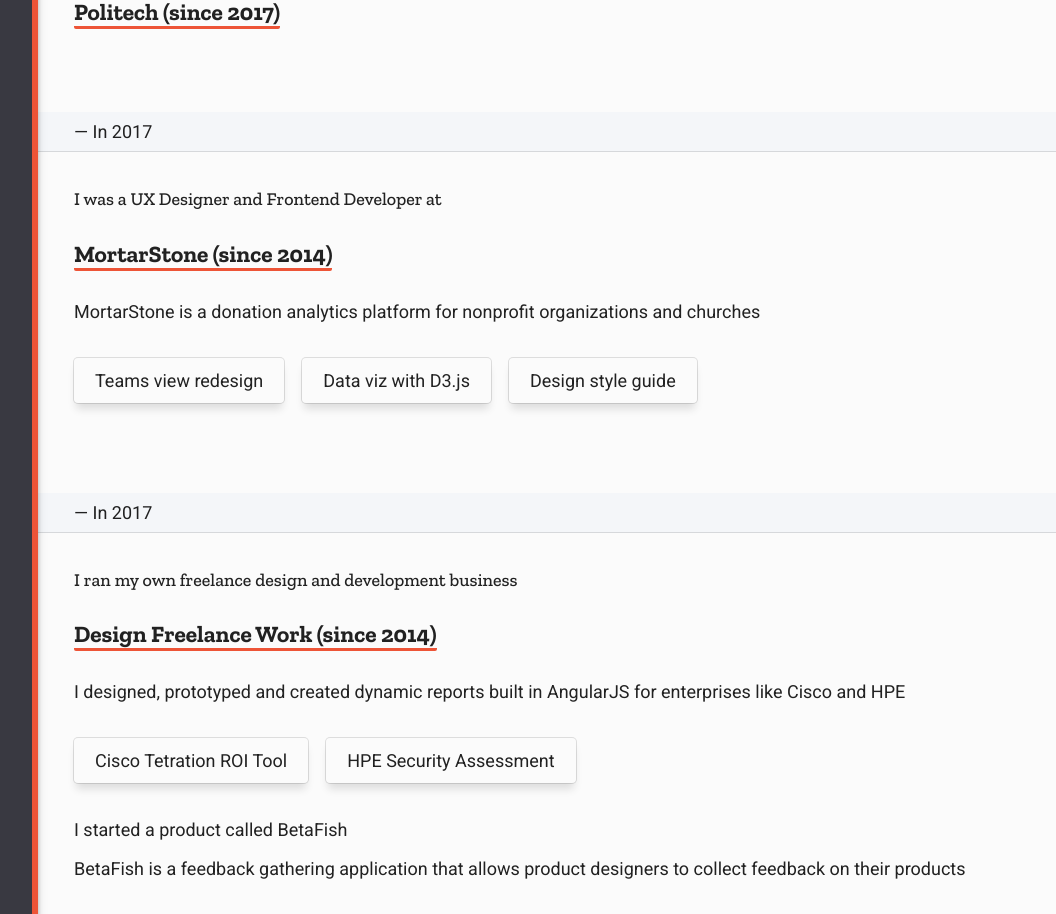
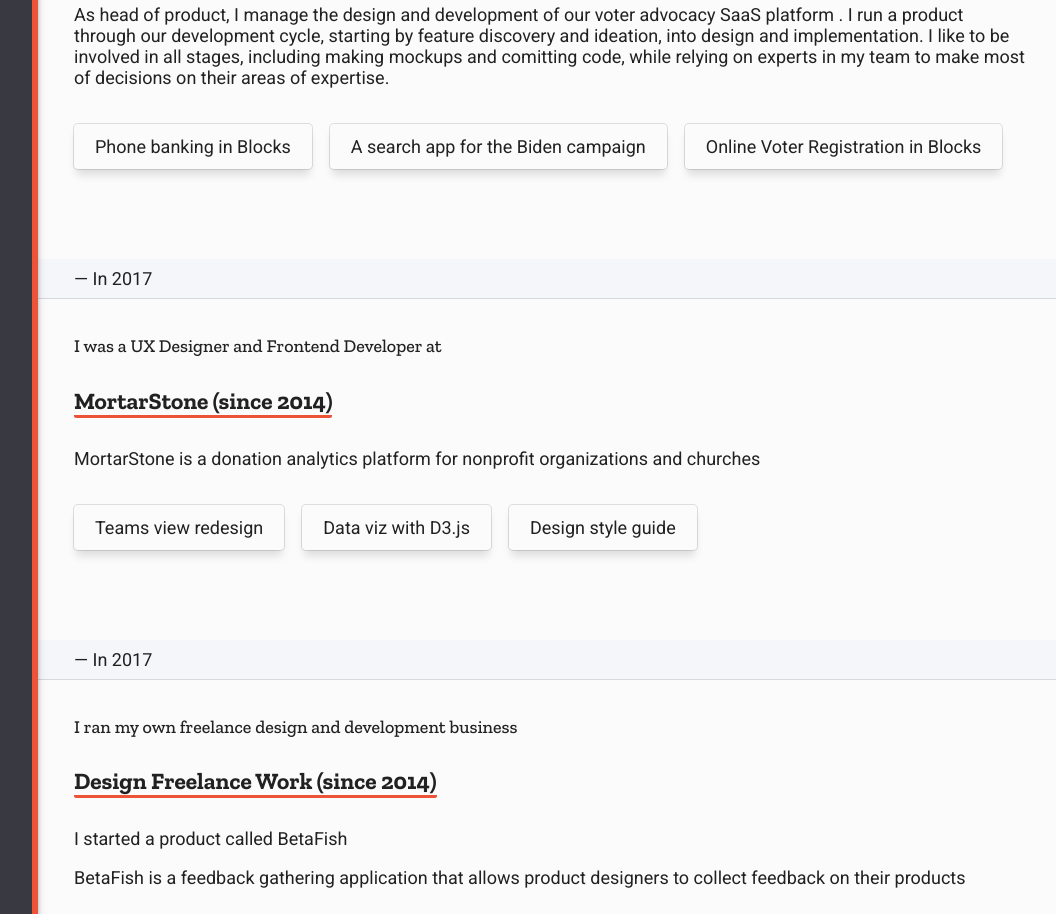
Before and after one commit to WeHateNick/nicolasocampodesign, a Next.js app: page / in a window 1280 px wide. Shown: the part 1700-2614 px from the top of the page, without its empty margins (218-1274 px from the left). Built offline with nearby package versions, Linux system fonts and the light colour scheme.

Commit message:
updated timeline

```diff
--- a/components/HighlightBlock/HighlightContent.js
+++ b/components/HighlightBlock/HighlightContent.js
@@ -1,6 +1,6 @@
 const highlightContent = {
   skills: {
-    intro: "My career has focused on three main areas",
+    intro: "My career has been focused on three main areas",
     items: [
       {
         id: 1,
@@ -27,7 +27,7 @@
   },
   experience: {
     intro:
-      "Now I focus on building and maintaining organizational systems that allow for those three areas to work together",
+      "Now I build and maintain organizational systems that allow for those three areas to work together",
     items: [
       {
         id: 1,
--- a/components/Timeline/Timeline.jsx
+++ b/components/Timeline/Timeline.jsx
@@ -9,7 +9,44 @@
         startYear={2017}
         intro="I am Head of Product at Politech"
         companyName="Politech"
-      />
+      >
+        <p>
+          As head of product, I manage the design and development of our voter
+          advocacy SaaS platform{" "}
+          <a href="http://blocks.im" target="_blank" alt="Blocks website" />. I
+          run a product through our development cycle, starting by feature
+          discovery and ideation, into design and implementation. I like to be
+          involved in all stages, including making mockups and comitting code,
+          while relying on experts in my team to make most of decisions on their
+          areas of expertise.
+        </p>
+        <div className={styles.timeline__links}>
+          <a
+            href="https://medium.com/nick-ocampo/phone-banking-in-blocks-f1b7f673f0a4"
+            tooltip="Case study"
+            target="_blank"
+            alt="Phone banking in Blocks"
+          >
+            Phone banking in Blocks
+          </a>
+          <a
+            href="https://medium.com/nick-ocampo/a-search-app-for-the-biden-campaign-79099c4fe995"
+            tooltip="Case study"
+            target="_blank"
+            alt="A search app for the Biden campaign"
+          >
+            A search app for the Biden campaign
+          </a>
+          <a
+            href="https://medium.com/nick-ocampo/online-voter-registration-in-blocks-962579894fbd"
+            tooltip="Case study"
+            target="_blank"
+            alt="Online Voter Registration in Blocks"
+          >
+            Online Voter Registration in Blocks
+          </a>
+        </div>
+      </TimelineItem>
       <TimelineItem
         endYear={2017}
         startYear={2014}
@@ -53,28 +90,6 @@
         intro="I ran my own freelance design and development business"
         companyName="Design Freelance Work"
       >
-        <p>
-          I designed, prototyped and created dynamic reports built in AngularJS
-          for enterprises like Cisco and HPE
-        </p>
-        <div className={styles.timeline__links}>
-          <a
-            href="https://mainstayadvisor.com/go/cisco/tetration/"
-            tooltip="Production app"
-            target="_blank"
-            alt="Cisco Tetration ROI Tool"
-          >
-            Cisco Tetration ROI Tool
-          </a>
-          <a
-            href="https://mainstayadvisor.com/go/hpe/hpe-security/"
-            tooltip="Production app"
-            target="_blank"
-            alt="HPE Security Assessment"
-          >
-            HPE Security Assessment
-          </a>
-        </div>
         <p>I started a product called BetaFish</p>
         <p>
           BetaFish is a feedback gathering application that allows product
@@ -88,14 +103,6 @@
             alt="BetaFish widget design"
           >
             BetaFish widget design
-          </a>
-          <a
-            href="http://betafish.io"
-            tooltip="Marketing website"
-            target="_blank"
-            alt="BetaFish marketing website"
-          >
-            BetaFish marketing website
           </a>
         </div>
         <p>
--- a/components/Timeline/Timeline.module.scss
+++ b/components/Timeline/Timeline.module.scss
@@ -1,7 +1,7 @@
 @import "styles/variables";
 
 .timeline {
-  padding: 2em;
+  padding: 0 2em;
   &__links {
     display: flex;
     flex-flow: row wrap;
```
